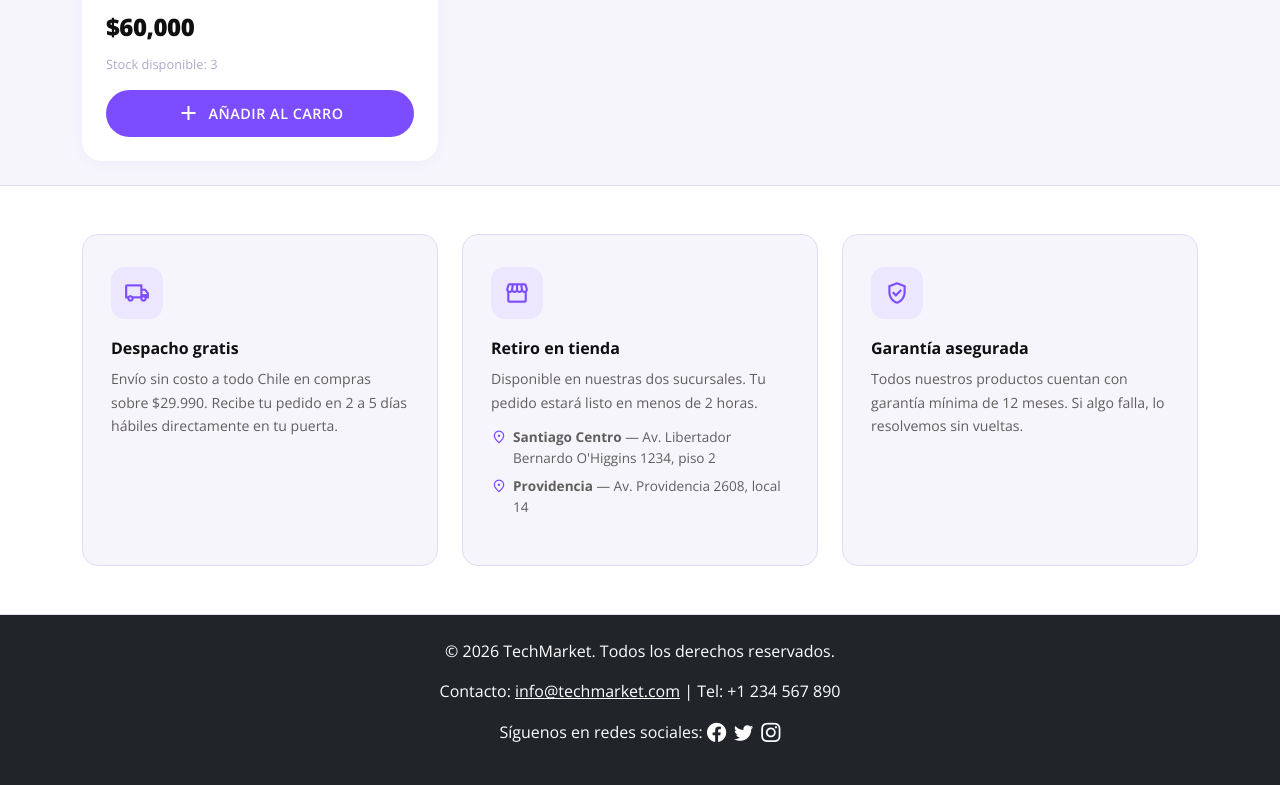
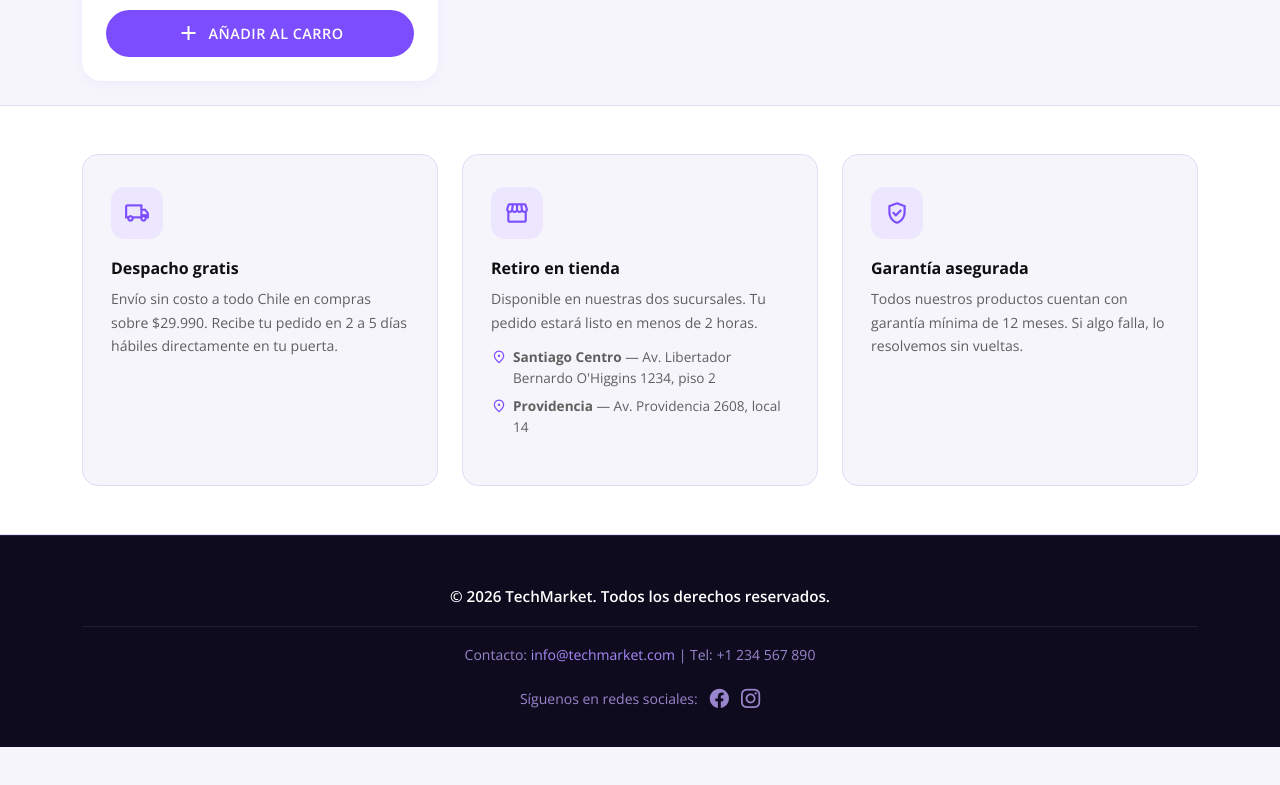
Before and after one commit to iiridiscente/Proyecto-vue.js, a plain HTML site: page Catalogo_CDN/index.html in a window 1280 px wide. Shown: the part 2321-3106 px from the top of the page. After the commit the page ends 3068 px from the top, so only its background shows below. Drawn offline with nearby package versions, Linux system fonts and the light colour scheme.

Commit message:
footer mejorado

```diff
--- a/Catalogo_CDN/app.js
+++ b/Catalogo_CDN/app.js
@@ -33,9 +33,9 @@ createApp({
 
                 // acá va la información de los productos: Nombre, descripción, precio, imagen y stock.
                 { id: 1, nombre: "Notebook", descripcion: "Portátil 14 pulgadas", precio: 500000, imagen: "assets/laptop.png", stock: 5, categoria: "computacion" },
-                { id: 2, nombre: "Mouse", descripcion: "Mouse inalámbrico", precio: 15000, imagen: "assets/mouse.png", stock: 0, categoria: "accesorios" },
+                { id: 2, nombre: "Mouse", descripcion: "Mouse inalámbrico", precio: 15000, imagen: "assets/mouse.png", stock: 10, categoria: "accesorios" },
                 { id: 3, nombre: "Teclado", descripcion: "Teclado mecánico", precio: 35000, imagen: "assets/keyboard.png", stock: 3, categoria: "accesorios" },
-                { id: 4, nombre: "Monitor", descripcion: "Monitor 24 pulgadas", precio: 120000, imagen: "assets/monitor.png", stock: 0, categoria: "gaming" },
+                { id: 4, nombre: "Monitor", descripcion: "Monitor 24 pulgadas", precio: 120000, imagen: "assets/monitor.png", stock: 40, categoria: "gaming" },
                 { id: 5, nombre: "Audífonos", descripcion: "Cancelación de ruido", precio: 45000, imagen: "assets/headphones.png", stock: 8, categoria: "audio" },
                 { id: 6, nombre: "Webcam", descripcion: "Full HD", precio: 30000, imagen: "assets/webcam.png", stock: 0, categoria: "accesorios" },
                 { id: 7, nombre: "Disco", descripcion: "Disco", precio: 60000, imagen: "assets/disco.png", stock: 3, categoria: "accesorios" }
--- a/Catalogo_CDN/index.html
+++ b/Catalogo_CDN/index.html
@@ -422,7 +422,6 @@
                     567 890</p>
                 <p>Síguenos en redes sociales:
                     <a href="#" class="text-white me-2"><i class="bi bi-facebook"></i></a>
-                    <a href="#" class="text-white me-2"><i class="bi bi-twitter"></i></a>
                     <a href="#" class="text-white"><i class="bi bi-instagram"></i></a>
                 </p>
             </div>
--- a/Catalogo_CDN/styles.css
+++ b/Catalogo_CDN/styles.css
@@ -354,7 +354,7 @@ body {
 
 .carousel-item img {
     filter: brightness(70%);
-    height: 40rem;
+    height: 35rem;
     object-fit: cover;
     object-position: top;
 }
@@ -576,7 +576,7 @@ body {
     overflow: hidden;
     box-shadow: 0 2px 12px rgba(124, 77, 255, 0.06);
     transition: transform 0.4s cubic-bezier(0.25, 0.46, 0.45, 0.94),
-                box-shadow 0.4s cubic-bezier(0.25, 0.46, 0.45, 0.94);
+        box-shadow 0.4s cubic-bezier(0.25, 0.46, 0.45, 0.94);
 }
 
 .card-tech:hover {
@@ -631,7 +631,7 @@ body {
 }
 
 /* Stock disponible */
-.card-tech .card-body > div > p {
+.card-tech .card-body>div>p {
     font-size: 0.8rem;
     color: #b0a8cc;
     margin-bottom: 0.75rem;
@@ -943,25 +943,73 @@ body {
    Footer
 ======================= */
 .footer-tech {
-    background-color: #222;
-    color: #fff;
-    padding: 2rem 1rem;
+    background-color: #0f0b1e !important;
+    padding: 3rem 0 2rem !important;
+    border-top: 1.5px solid rgba(167, 139, 250, 0.15);
 }
 
-.footer-tech a {
-    color: #fff;
-    text-decoration: underline;
-    transition: color 0.3s ease;
+.footer-tech .container {
+    display: flex;
+    flex-direction: column;
+    align-items: center;
+    gap: 1rem;
 }
 
-.footer-tech a:hover {
-    color: #ccc;
-    text-decoration: none;
+.footer-tech p {
+    margin: 0;
+    font-size: 0.875rem;
+    color: #9985cc;
+    line-height: 1.7;
 }
 
-.footer-tech i {
+/* Copyright */
+.footer-tech p:first-child {
+    font-weight: 600;
+    color: #ffffff;
+    font-size: 0.95rem;
+}
+
+/* Línea separadora entre párrafos */
+.footer-tech p:nth-child(2) {
+    padding-top: 1rem;
+    border-top: 1.5px solid rgba(167, 139, 250, 0.12);
+    width: 100%;
+    text-align: center;
+}
+
+.footer-tech p:last-child {
+    display: flex;
+    align-items: center;
+    gap: 0.75rem;
+}
+
+/* Links de contacto */
+.footer-tech a.text-white {
+    color: #a78bfa !important;
+    text-decoration: none;
+    transition: color 0.25s ease;
+}
+
+.footer-tech a.text-white:hover {
+    color: #ffffff !important;
+}
+
+/* Iconos redes sociales */
+.footer-tech .bi {
     font-size: 1.2rem;
-    vertical-align: middle;
+    color: #9985cc;
+    transition: color 0.3s ease, transform 0.3s cubic-bezier(0.34, 1.56, 0.64, 1);
+    display: inline-block;
+}
+
+.footer-tech a.text-white:has(.bi):hover .bi {
+    color: #a78bfa;
+    transform: translateY(-3px);
+}
+
+/* me-2 override para los iconos */
+.footer-tech .me-2 {
+    margin-right: 0 !important;
 }
 
 /* =======================
```
